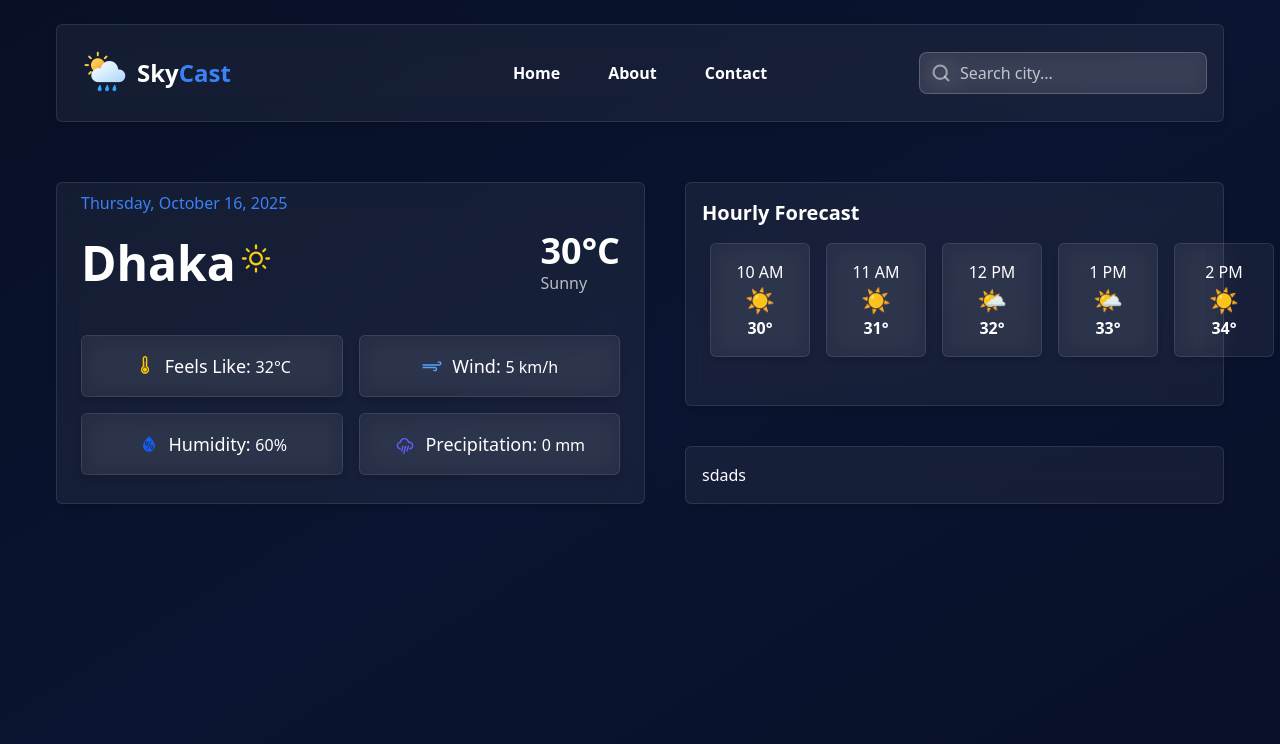
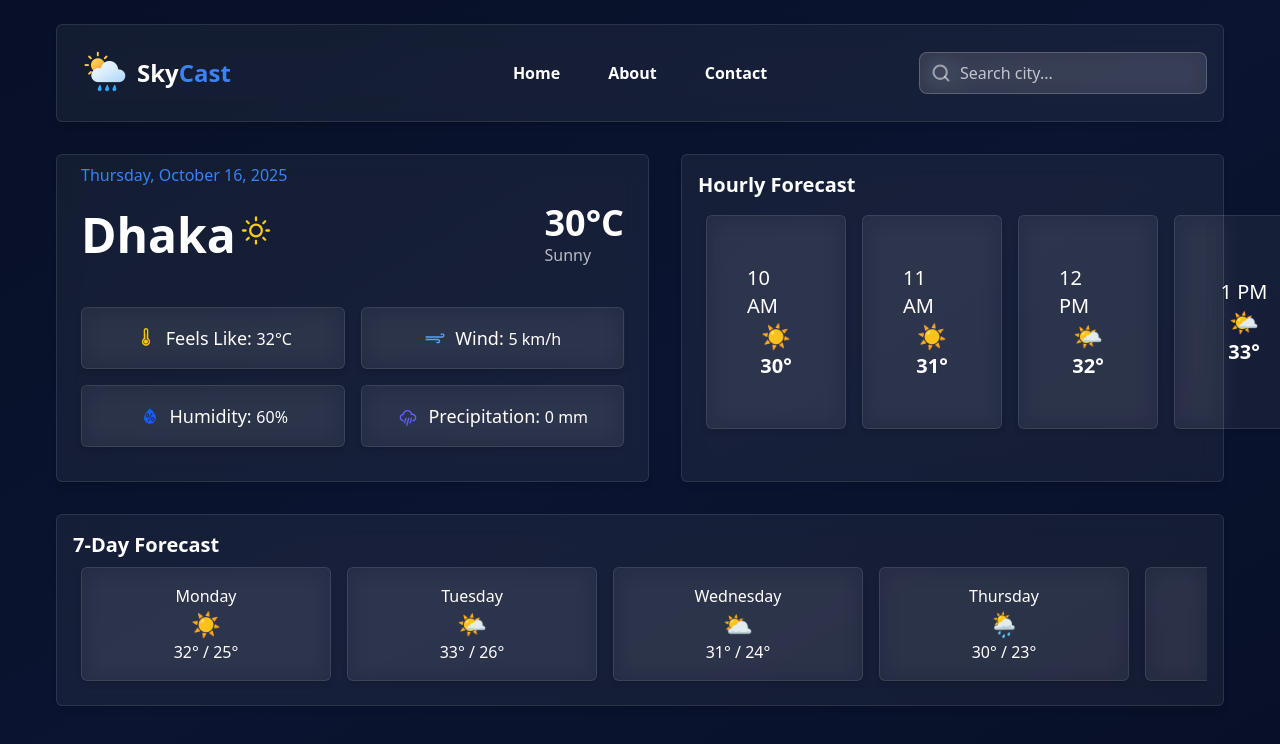
Before and after one commit to Abdurrobr34l/skycast, a React (Vite) app: page / in a window 1280 px wide. Shown: the top 744 px of the page. Built offline with nearby package versions, Linux system fonts and the light colour scheme.

Commit message:
Completed Dailyforecast section

```diff
--- a/src/Components/Container.jsx
+++ b/src/Components/Container.jsx
@@ -2,7 +2,7 @@ import React from 'react';
 
 const Container = ({children}) => {
   return (
-    <div className='container mx-auto pt-6 px-5 md:px-10 lg:px-14'>
+    <div className='container mx-auto pt-6 pb-3 px-5 md:px-10 lg:px-14'>
       {children}
     </div>
   );
--- a/src/Components/CurrentWeather.jsx
+++ b/src/Components/CurrentWeather.jsx
@@ -11,6 +11,7 @@ import {
   WiHumidity,
 } from "react-icons/wi";
 import HourlyForecast from "./HourlyForecast";
+import DailyForecast from "./DailyForecast";
 
 //* Dynamic Date and Time
 const formatDate = () => {
@@ -51,9 +52,10 @@ const CurrentWeather = () => {
   };
 
   return (
-    <section className="mt-[60px]">
-      <div className="flex gap-10">
-        {/* //* Current Weather */}
+    <section className="flex flex-col gap-8 mt-8">
+      {/* //* Current Weather and Hourly Forecast*/}
+      <div className="flex gap-8">
+        {/* //? Current Weather */}
         <div className="glassMorphism relative flex-1 !p-6 !pt-12 text-white">
           {/* //? City Name, Weather Icon, Temperature and Its Description */}
           <div className="flex items-center justify-between">
@@ -113,16 +115,18 @@ const CurrentWeather = () => {
           </div>
         </div>
 
-        {/* //* Hourly Forecast & 7-Day Forecast */}
+        {/* //? Hourly Forecast */}
         <div className="flex-1 flex flex-col gap-10">
           {/* //? Hourly Forecast */}
           <div className="glassMorphism text-white">
             <HourlyForecast hourly={weatherData[city].hourly}></HourlyForecast>
           </div>
+        </div>
+      </div>
 
-          {/* //? 7-Day Forecast */}
-          <div className="glassMorphism text-white">sdads</div>
-        </div>
+      {/* //* 7-Day Forecast */}
+      <div className="glassMorphism text-white">
+        <DailyForecast daily={weatherData[city].daily}></DailyForecast>
       </div>
     </section>
   );
--- a/src/Components/DailyForecast.jsx
+++ b/src/Components/DailyForecast.jsx
@@ -2,13 +2,14 @@ import React from "react";
 
 const DailyForecast = ({ daily }) => {
   return (
-    <div className="w-full max-w-md">
-      <h2 className="text-white text-xl font-semibold mb-2">7-Day Forecast</h2>
-      <div className="grid grid-cols-2 md:grid-cols-4 lg:grid-cols-7 gap-4">
+    <div className="w-full">
+      <h2 className="text-white text-xl font-semibold">7-Day Forecast</h2>
+
+      <div className="flex gap-4 overflow-x-auto p-2">
         {daily.map((day, idx) => (
           <div
             key={idx}
-            className="glassMorphism flex flex-col items-center p-4 rounded-md"
+            className="glassMorphism flex-shrink-0 flex flex-col items-center justify-center p-4 min-w-[250px] rounded-md"
           >
             <span className="text-white font-medium">{day.day}</span>
             <span className="text-2xl">{day.icon}</span>
--- a/src/Components/HourlyForecast.jsx
+++ b/src/Components/HourlyForecast.jsx
@@ -2,17 +2,17 @@ import React from "react";
 
 const HourlyForecast = ({ hourly }) => {
   return (
-    <div className="w-full max-w-md mb-6">
+    <div className="w-full max-w-md mb-7">
       <h2 className="text-white text-xl font-semibold mb-2">Hourly Forecast</h2>
       <div className="flex overflow-x-auto gap-4 p-2 w-[140%]">
         {hourly.map((hour, idx) => (
           <div
             key={idx}
-            className="glassMorphism flex flex-col items-center justify-center min-w-[100px] p-2 rounded-md"
+            className="glassMorphism flex flex-col items-center justify-center !px-10 !py-12 min-w-[140px] rounded-md"
           >
-            <span className="text-white">{hour.time}</span>
+            <span className="text-xl font-medium text-white">{hour.time}</span>
             <span className="text-2xl">{hour.icon}</span>
-            <span className="text-white font-semibold">{hour.temp}°</span>
+            <span className="text-xl font-semibold text-white">{hour.temp}°</span>
           </div>
         ))}
       </div>
```
